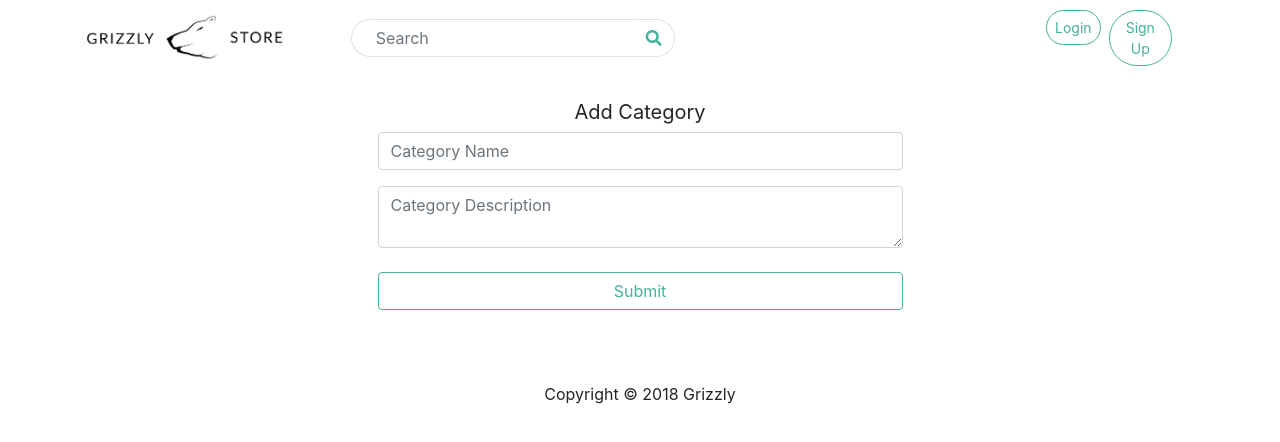
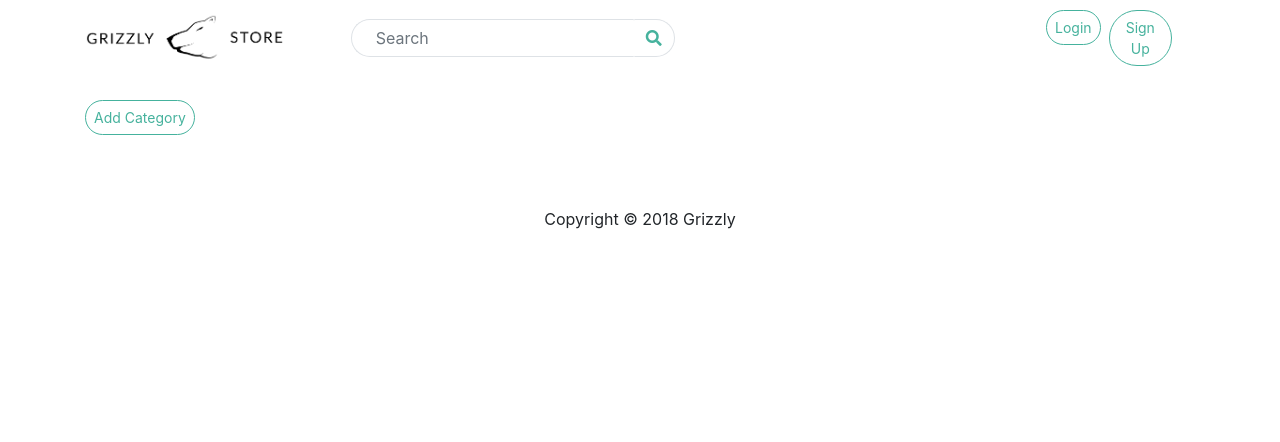
Before and after one commit to CognizantGrads-TeamALT/grizzly-frontend, a React (Create React App) app: page /category/new in a window 1280 px wide. Shown: the top 442 px of the page. Built offline with nearby package versions, Linux system fonts and the light colour scheme.

Commit message:
added 'add category' button and linked it to the relevent page. UI slightly off

```diff
--- a/src/components/portal/categories/CategoryForm.js
+++ b/src/components/portal/categories/CategoryForm.js
@@ -4,30 +4,27 @@ import { connect } from "react-redux";
 import { withRouter } from "react-router-dom";
 import TextFieldGroup from "../../common/TextFieldGroup";
 import TextAreaFieldGroup from "../../common/TextAreaFieldGroup";
+import { Button, Modal, ModalHeader, ModalBody, ModalFooter } from "reactstrap";
 
 class CategoryForm extends Component {
-  constructor() {
-    super();
+  constructor(props) {
+    super(props);
     this.state = {
-      catname: "",
-      description: ""
+      modal: false,
+      username: "",
+      password: ""
     };
 
+    this.onToggle = this.onToggle.bind(this);
     this.onChange = this.onChange.bind(this);
     this.onSubmit = this.onSubmit.bind(this);
   }
 
-  // componentDidMount() {
-  //   if (this.props.auth.isAuthenticated) {
-  //     this.props.history.push("/portal");
-  //   }
-  // }
-
-  // componentWillReceiveProps(nextProps) {
-  //   if (nextProps.auth.isAuthenticated) {
-  //     this.props.history.push("/portal");
-  //   }
-  // }
+  onToggle() {
+    this.setState({
+      modal: !this.state.modal
+    });
+  }
 
   onChange(e) {
     this.setState({ [e.target.name]: e.target.value });
@@ -35,17 +32,28 @@ class CategoryForm extends Component {
 
   onSubmit(e) {
     e.preventDefault();
+
+    // Do stuff here
+
+    this.onToggle();
   }
 
   render() {
     return (
-      <div className="login">
-        <div className="container">
-          <div className="row">
-            <div className="col-md-6 m-auto">
-              <h3 className="lead text-center">
-                <strong>Add Category</strong>
-              </h3>
+      <div className="form-group">
+        <input
+          type="button"
+          value="Add Category"
+          className="btn more-rounded hover-w-b btn-sm my-2 my-sm-0 mr-sm-2"
+          onClick={this.onToggle}
+        />
+        <Modal
+          isOpen={this.state.modal}
+          toggle={this.toggle}
+          className={this.props.className}
+        >
+          <ModalHeader toggle={this.onToggle}>Login</ModalHeader>
+          <ModalBody>
               <form onSubmit={this.onSubmit}>
                 <TextFieldGroup
                   placeholder="Category Name"
@@ -66,10 +74,17 @@ class CategoryForm extends Component {
                   className="btn btn-outline-success btn-block mt-4"
                 />
               </form>
-            </div>
-          </div>
+              </ModalBody>
+          <ModalFooter>
+            <Button color="outline-success" onClick={this.onSubmit}>
+              Login
+            </Button>
+            <Button color="outline-secondary" onClick={this.onToggle}>
+              Cancel
+            </Button>
+          </ModalFooter>
+        </Modal>
         </div>
-      </div>
     );
   }
 }
--- a/src/components/portal/common/CategorySearchSort.js
+++ b/src/components/portal/common/CategorySearchSort.js
@@ -2,6 +2,7 @@ import React, { Component } from "react";
 import { connect } from "react-redux";
 import PropTypes from "prop-types";
 import { searchVendors } from "../../../actions/vendorActions";
+import CategoryForm from "../categories/CategoryForm";
 class SearchSort extends Component {
   constructor() {
     super();
@@ -72,6 +73,11 @@ class SearchSort extends Component {
             Location
           </button>
         </div>
+        <CategoryForm
+                  buttonLabel="Login"
+                  title="Login"
+                  actionLabel="Login"
+                />
       </div>
     );
   }
```
